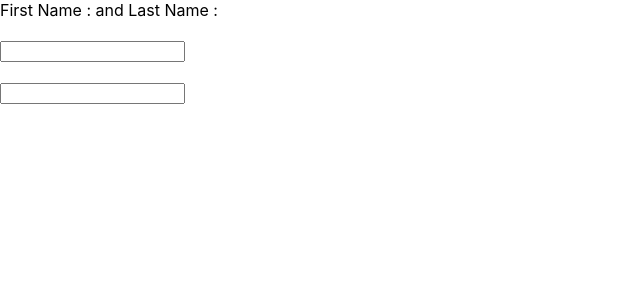
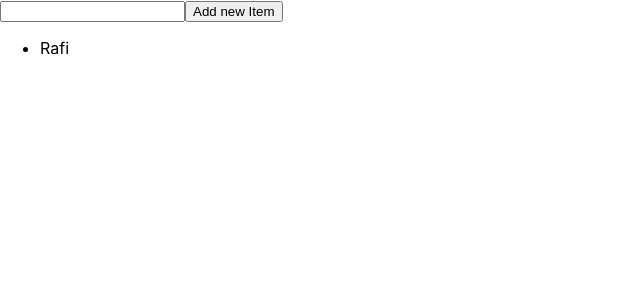
Before and after one commit to Mr-Brown-Rafi/React_Learning, a React (Create React App) app in the folder react_hooks/: page / in a window 1280 px wide. Shown: the top 300 px of the page, without its empty margins (0-640 px from the left). Built offline with nearby package versions, Linux system fonts and the light colour scheme.

Commit message:
useState hook with array of objects

```diff
--- a/react_hooks/src/App.js
+++ b/react_hooks/src/App.js
@@ -1,5 +1,6 @@
 import './App.css';
-import HookCounterThree from './HooksDeep/UseStateHook.js/HookCounterThree';
+import HookCounterFour from './HooksDeep/UseStateHook.js/HookCounterFour';
+//import HookCounterThree from './HooksDeep/UseStateHook.js/HookCounterThree';
 //import HookCounterTwo from './HooksDeep/UseStateHook.js/HookCounterTwo';
 //import HookCounter from './HooksDeep/UseStateHook.js/HookCounter';
 //import ClassCounter from './HooksDeep/UseStateHook.js/ClassCounter';
@@ -31,7 +32,8 @@ function App() {
    //<ClassCounter/>
    //<HookCounter/>
    //<HookCounterTwo/>
-  < HookCounterThree/>
+  //< HookCounterThree/>
+  <HookCounterFour/>
   );
 }
 
--- /dev/null
+++ b/react_hooks/src/HooksDeep/UseStateHook.js/HookCounterFour.js
@@ -0,0 +1,33 @@
+import React, { useRef, useState } from "react";
+
+function HookCounterFour() {
+  const newItem = useRef();
+  const [items, setItems] = useState([{ id: 0, value: "Rafi" }]);
+
+  const AddItem = () => {
+    setItems([
+      ...items,
+      {
+        id: items.length,
+        value: newItem.current.value,
+      },
+    ]);
+    newItem.current.value = "";
+    newItem.current.focus();
+  };
+
+  return (
+    <div>
+      <input ref={newItem} />
+      <button onClick={AddItem}>Add new Item</button>
+
+      <ul>
+        {items.map((item) => (
+          <li key={item.id}>{item.value}</li>
+        ))}
+      </ul>
+    </div>
+  );
+}
+
+export default HookCounterFour;
```
